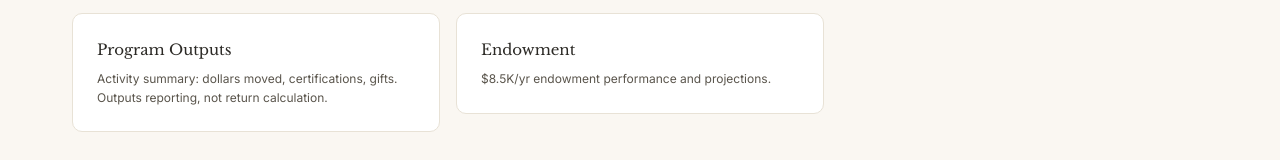
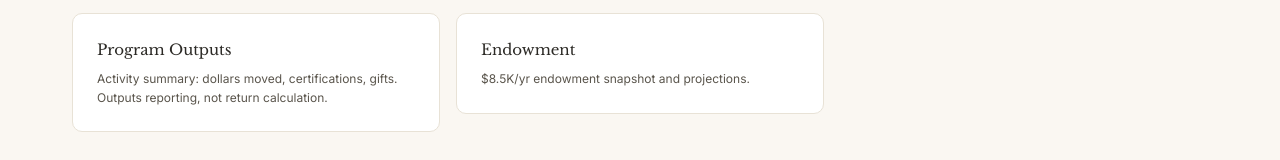
Before and after one commit to talabifaouzi/stewardhouse-app, a React (Vite) app: page /enterprise/reports in a window 1280 px wide. Shown: the part 315-475 px from the top of the page. Built offline with nearby package versions, Linux system fonts and the light colour scheme.

Commit message:
Voice: neutralize evaluative copy on Reports card + W2 note (#76, #82)

```diff
--- a/src/data/enterpriseFixtures.js
+++ b/src/data/enterpriseFixtures.js
@@ -451,7 +451,7 @@ export const workshops = [
       { athleteId: 2,  attended: true,  note: null },
       { athleteId: 3,  attended: true,  note: null },
       { athleteId: 4,  attended: true,  note: null },
-      { athleteId: 5,  attended: false, note: "Stalled — no contact since Sep 5" },
+      { athleteId: 5,  attended: false, note: "No contact since Sep 5" },
       { athleteId: 6,  attended: true,  note: null },
       { athleteId: 7,  attended: true,  note: null },
       { athleteId: 8,  attended: false, note: "Invited, still not engaged" },
--- a/src/surfaces/enterprise/EnterpriseReports.jsx
+++ b/src/surfaces/enterprise/EnterpriseReports.jsx
@@ -12,7 +12,7 @@ const REPORT_CARDS = [
   { slug: 'cohort',    title: 'Cohort Comparison',       desc: 'Year-over-year and sport-level comparisons.' },
   { slug: 'readiness', title: 'Philanthropic Readiness', desc: 'Per-athlete structural progress against program gates.' },
   { slug: 'program-outputs', title: 'Program Outputs',   desc: 'Activity summary: dollars moved, certifications, gifts. Outputs reporting, not return calculation.' },
-  { slug: 'endowment', title: 'Endowment',               desc: '$8.5K/yr endowment performance and projections.' },
+  { slug: 'endowment', title: 'Endowment',               desc: '$8.5K/yr endowment snapshot and projections.' },
 ];
 
 export default function EnterpriseReports() {
```
